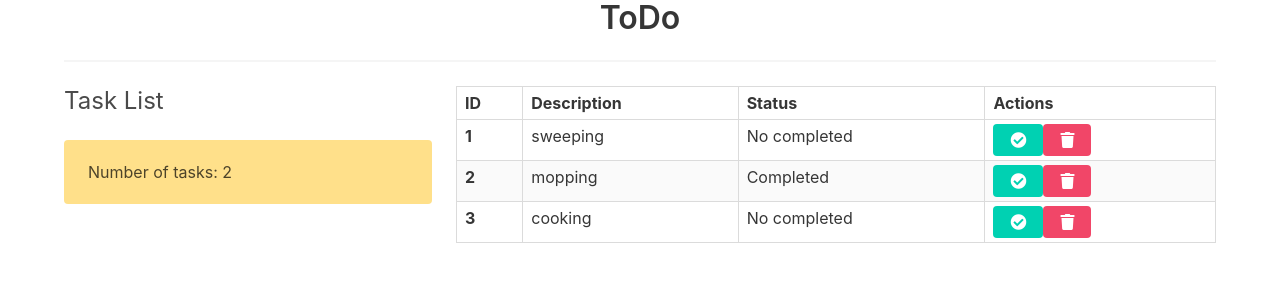
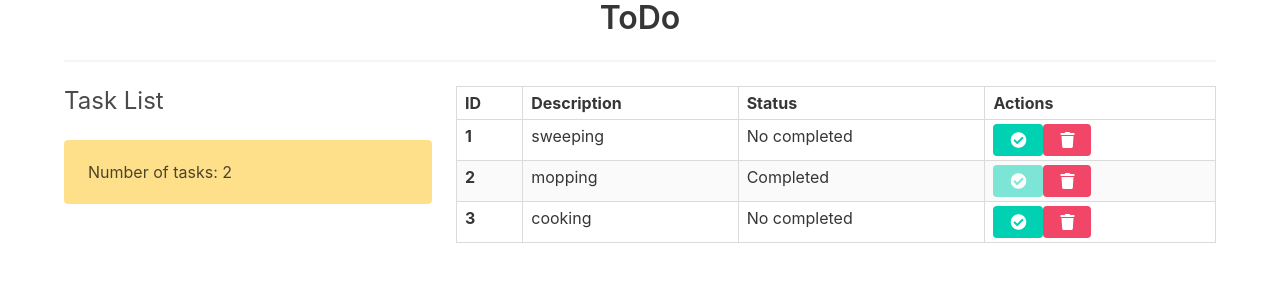
Before and after one commit to dany-eduard/angular-toDo, an Angular app: page / in a window 1280 px wide. Shown: the top 300 px of the page. Built offline with nearby package versions, Linux system fonts and the light colour scheme.

Commit message:
update: style boton completar tarea

```diff
--- a/src/app/tasks/task-list/task-list.component.html
+++ b/src/app/tasks/task-list/task-list.component.html
@@ -14,7 +14,12 @@
       <td *ngIf="item.completed; else noCompleted">Completed</td>
       <ng-template #noCompleted><td>No completed</td></ng-template>
       <td>
-        <button style="height: 40%" class="button is-primary">
+        <button
+          [disabled]="item.completed"
+          (click)="completeTask(item.id)"
+          style="height: 40%"
+          class="button is-primary"
+        >
           <i class="fas fa-check-circle"></i>
         </button>
         <button
```
